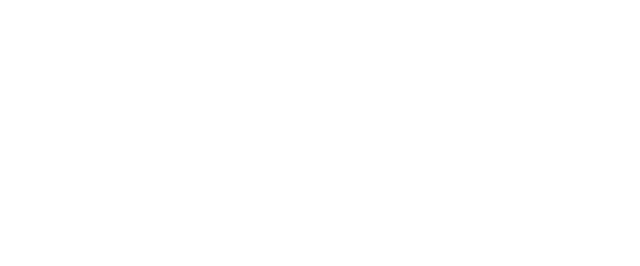
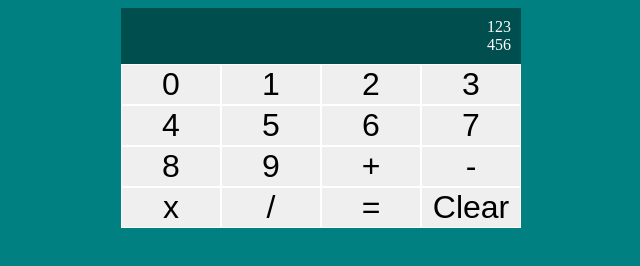
Before and after one commit to DanielJHer/calculator, a plain HTML site: page index.html in a window 1280 px wide. Shown: the whole page, without its empty margins (319-959 px from the left). Drawn offline with Linux system fonts and the light colour scheme.

Commit message:
Created calculator grid with CSS and added operator functions

```diff
--- a/index.html
+++ b/index.html
@@ -9,6 +9,27 @@
     <title>Calculator</title>
 </head>
 <body>
-
+    <div class="calculator-grid">
+        <div class="output">
+            <div class ="previous-operand">123</div>
+            <div class="current-operand">456</div>
+        </div>
+            <button id="zero">0</button>
+            <button id="one">1</button>
+            <button id="two">2</button>
+            <button id="three">3</button>
+            <button id="four">4</button>
+            <button id="five">5</button>
+            <button id="six">6</button>
+            <button id="seven">7</button>
+            <button id="eight">8</button>
+            <button id="nine">9</button>
+            <button id="plus">+</button>
+            <button id="minus">-</button>
+            <button id="multiply">x</button>
+            <button id="divide">/</button>
+            <button id="equal">=</button>
+            <button id="clear">Clear</button>
+    </div>
 </body>
 </html>
--- a/script.js
+++ b/script.js
@@ -0,0 +1,30 @@
+
+// calculator functions
+add = (a,b) => a + b;
+
+subtract = (a,b) => a - b;
+
+multiply = (a,b) => a * b;
+
+divide = (a,b) => a/b;
+
+// operator
+operate(x,y) {
+if(add was selected) {
+    add(x,y)
+    return to display
+}
+}
+
+// function that stores integer in display value
+function stores(x) {
+display.innerHTML.appendChild(x);
+}
+
+// UI for buttons
+const display = document.getElementById('display');
+
+const zero = document.getElementById('zero')
+zero.addEventListener('click', );
+
+letdisplayValue =
--- a/styles.css
+++ b/styles.css
@@ -0,0 +1,38 @@
+
+body {
+    background-color: teal;
+}
+
+.calculator-grid {
+    display: grid;
+    justify-content: center;
+    align-items: center;
+    grid-template-columns: repeat(4, 100px);
+
+}
+
+.calculator-grid > button {
+    font-size: 2rem;
+    border: 1px solid white;
+    outline: none;
+}
+
+.output {
+    display: flex;
+    align-items: flex-end;
+    justify-content: space-around;
+    flex-direction: column;
+    word-wrap: break-word;
+    word-break: break-all;
+    padding: 10px;
+    grid-column: 1/ -1;
+    background-color: rgb(1, 78, 78)
+}
+
+.output .previous-operand {
+    color: white;
+}
+
+.output .current-operand {
+    color: white;
+}
```
